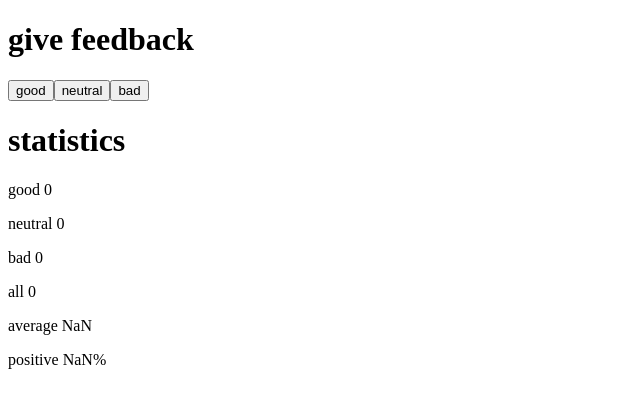
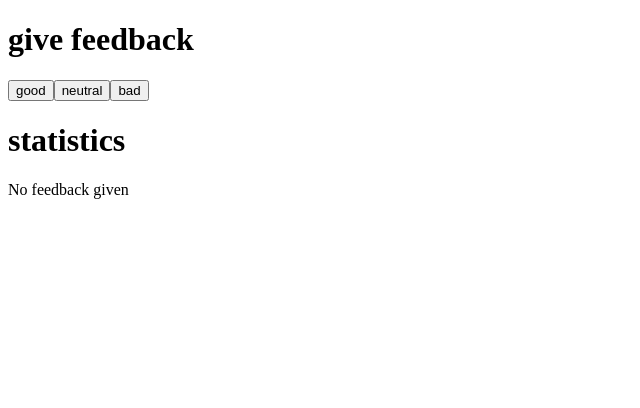
Before and after one commit to aamazigh/fullstackopen, a React (Vite) app in the folder part1/unicafe/: page / in a window 1280 px wide. Shown: the top 408 px of the page, without its empty margins (0-640 px from the left). Built offline with nearby package versions, Linux system fonts and the light colour scheme.

Commit message:
1.9: unicafe step 4

```diff
--- a/part1/unicafe/src/App.jsx
+++ b/part1/unicafe/src/App.jsx
@@ -1,6 +1,16 @@
 import { useState } from 'react'
 
 const Statistics = (props) => {
+  console.log(props)
+  if (props.good === 0 && props.bad === 0 && props.neutral === 0) {
+    return (
+      <>
+        <h1>statistics</h1>
+        <p>No feedback given</p>
+      </>
+    )
+  }
+
   return (
     <>
       <h1>statistics</h1>
```
